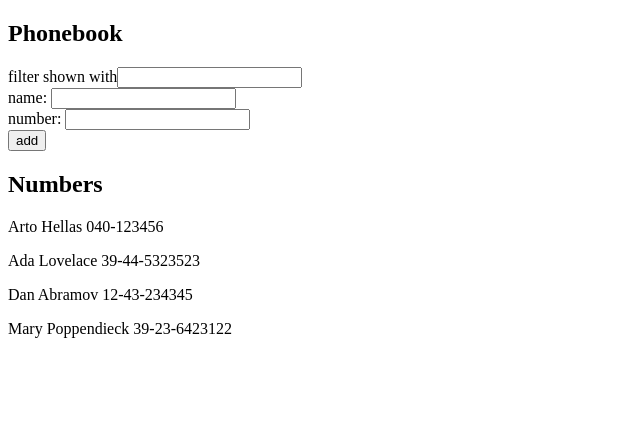
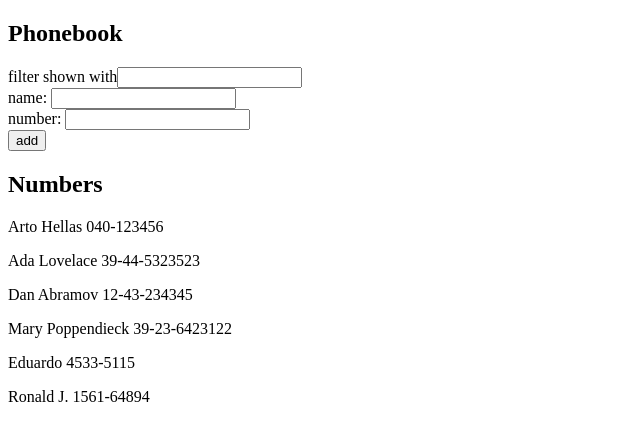
Before and after one commit to epessine/fullstackopen-exercises, a React (Create React App) app in the folder part1-2/phonebook/: page / in a window 1280 px wide. Shown: the top 440 px of the page, without its empty margins (0-640 px from the left). Built offline with nearby package versions, Linux system fonts and the light colour scheme; data requests are answered from the project's data file.

Commit message:
Exercise 2.15

```diff
--- a/part1-2/phonebook/db.json
+++ b/part1-2/phonebook/db.json
@@ -1,5 +1,5 @@
 {
-  "persons":[
+  "persons": [
     {
       "name": "Arto Hellas",
       "number": "040-123456",
@@ -19,6 +19,16 @@
       "name": "Mary Poppendieck",
       "number": "39-23-6423122",
       "id": 4
+    },
+    {
+      "name": "Eduardo",
+      "number": "4533-5115",
+      "id": 5
+    },
+    {
+      "name": "Ronald J.",
+      "number": "1561-64894",
+      "id": 6
     }
   ]
 }
--- a/part1-2/phonebook/src/components/App.js
+++ b/part1-2/phonebook/src/components/App.js
@@ -38,7 +38,18 @@ const App = () => {
     e.preventDefault();
     const hasName = persons.find(person => person.name === newName);
     if (!hasName) {
-      setPersons(persons.concat({ name: newName, number: newNumber }));
+      //setPersons(persons.concat({ name: newName, number: newNumber }));
+      const newPerson = {
+        "name": newName,
+        "number": newNumber,
+      }
+      axios.post('http://localhost:3001/persons', newPerson)
+        .then(res => {
+          setPersons(persons.concat(res.data))
+        })
+        .catch(e => {
+          console.log(e);
+        })
     } else {
       alert(`${newName} is already added to phonebook!`)
     }
--- a/part1-2/phonebook/src/components/List.js
+++ b/part1-2/phonebook/src/components/List.js
@@ -5,7 +5,7 @@ const List = ({ persons }) => {
     <div>
       <h2>Numbers</h2>
       {persons.map(person =>
-        <p>{person.name} {person.number}</p>
+        <p key={person.id}>{person.name} {person.number}</p>
       )}
     </div>
   )
```
